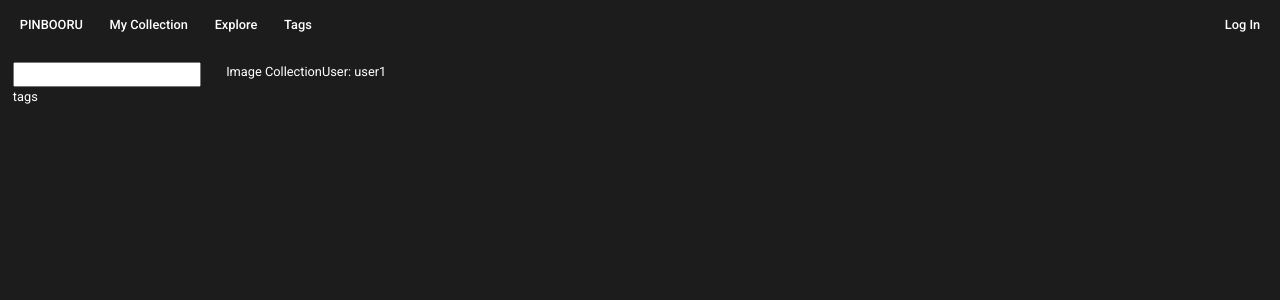
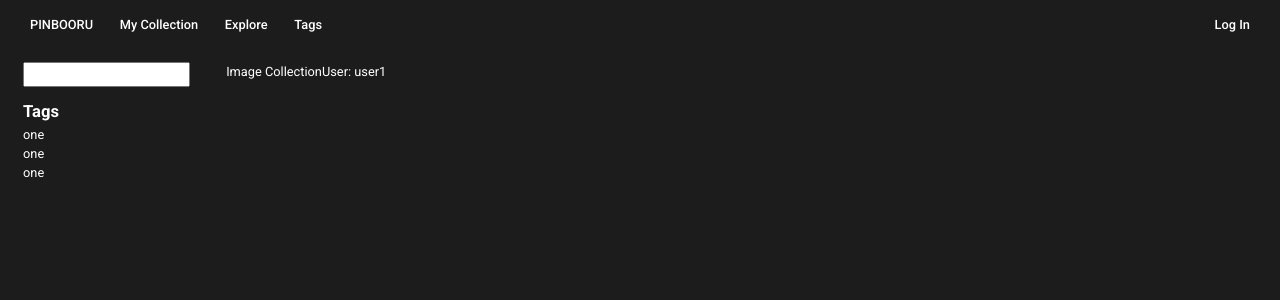
Before and after one commit to paolo-jpl/pinbooru, a React (Vite) app: page / in a window 1280 px wide. Shown: the top 300 px of the page. Built offline with nearby package versions, Linux system fonts and the light colour scheme.

Commit message:
add conditional rendering on sidebar

```diff
--- a/package.json
+++ b/package.json
@@ -1,5 +1,5 @@
 {
-  "name": "frontend-booru",
+  "name": "booru",
   "private": true,
   "version": "0.0.0",
   "type": "module",
--- a/src/App.css
+++ b/src/App.css
@@ -10,7 +10,7 @@
 
 .navbar{
   grid-area: 1 / 1 / 2 / 3;
-  padding: 1rem;
+  padding: 1rem 1.8rem;
   display: flex;
   justify-content: space-between;
 }
@@ -31,7 +31,10 @@
 
 .sidebar{
   grid-area: 2 / 1 / 3 / 2;
-  padding: 1rem;
+  padding: 1rem 1.8rem;
+  display: flex;
+  flex-direction: column;
+  gap: 1rem;
 }
 
   .sidebar > input{
@@ -39,6 +42,20 @@
     width: 100%;
   }
 
+  .sidebar-header{
+    font-size: 1.3rem;
+    font-weight: bold;
+  }
+
+  .sidebar-list{
+
+  }
+
+  .tag-category{
+    font-size: 1.1rem;
+    font-weight: bold;
+  }
+
 main{
   padding: 1rem;
 }
--- a/src/ImgCollection.tsx
+++ b/src/ImgCollection.tsx
@@ -1,6 +1,3 @@
-import Sidebar from "./minor_components/Sidebar";
-import Navbar from "./minor_components/Navbar";
-
 export default function ImgCollection({user}: {user: string}){
   return(
     <main >
--- a/src/index.css
+++ b/src/index.css
@@ -118,3 +118,8 @@ font: inherit;
 p, h1, h2, h3, h4, h5, h6 {
 overflow-wrap: break-word;
 }
+
+ul {
+  padding: 0;
+  list-style-type: none;
+}
--- a/src/minor_components/Sidebar.tsx
+++ b/src/minor_components/Sidebar.tsx
@@ -1,8 +1,50 @@
+import { useLocation } from "react-router-dom";
+
 export default function Sidebar(){
+  const location = useLocation();
+
   return(
     <div className="sidebar">
       <input type="text"/>
-      tags
+
+      {/* match path /post/:id */}
+      { /^\/post\/(.+)/.test(location.pathname) ?
+        imageTags() : defaultTags()
+      }
+
     </div>
   )
 }
+
+function defaultTags(){
+  return(
+    <>
+      <ul className="sidebar-list">
+        <div className="sidebar-header">Tags</div>
+        <li>one</li>
+        <li>one</li>
+        <li>one</li>
+      </ul>
+    </>
+  )
+}
+
+function imageTags(){
+  return(
+    <>
+      <ul className="sidebar-list">
+        <div className="tag-category">Artist</div>
+        <li>one</li>
+        <li>one</li>
+        <li>one</li>
+      </ul>
+
+      <ul className="sidebar-list">
+        <div className="sidebar-header">Information</div>
+        <li>Uploader:</li>
+        <li>Date: </li>
+        <li>Source: </li>
+      </ul>
+    </>
+  )
+}
```
